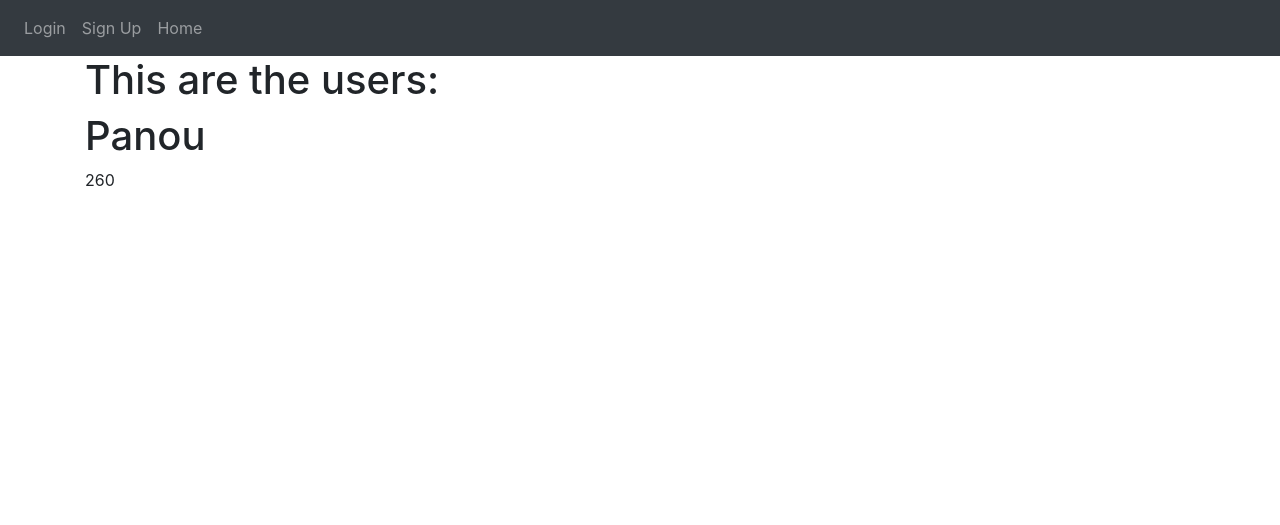
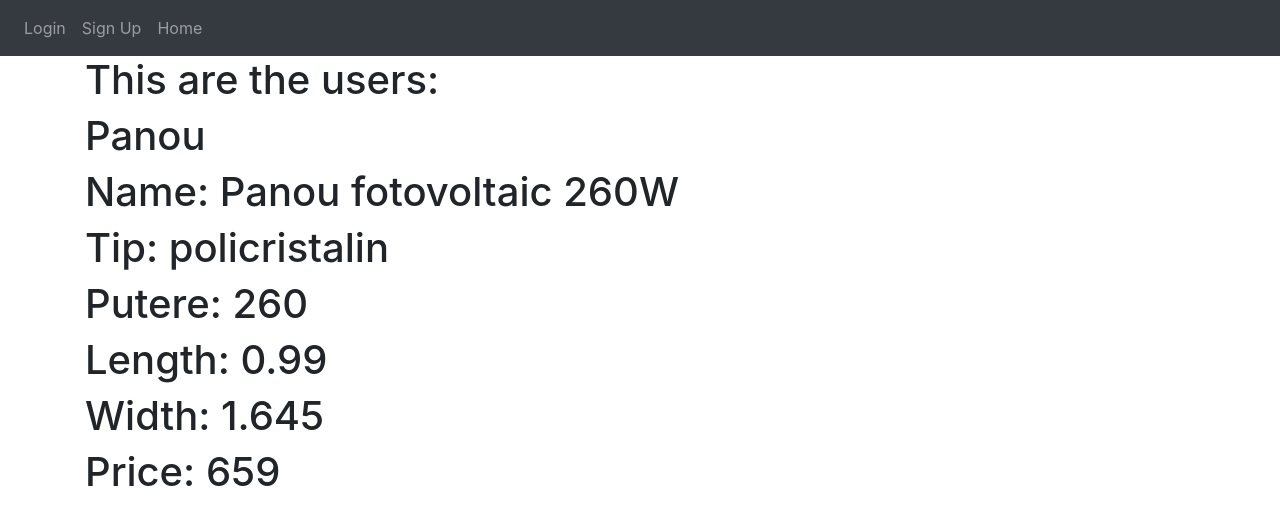
Before and after one commit to Lucky13forever/Amigos, a Flask app: page / in a window 1280 px wide. Shown: the top 525 px of the page. Run offline with Flask 2, Linux system fonts and the light colour scheme; some libraries are stand-ins or nearby versions.

Commit message:
Update home.html

```diff
--- a/AMIGOS/website/templates/home.html
+++ b/AMIGOS/website/templates/home.html
@@ -16,7 +16,14 @@
 
 {%  if i == 0 %}
 
-    {% print(panouri[i].power) %}
+   <h1>Name: {% print(panouri[i].name) %} </h1>
+   <h1>Tip: {% print(panouri[i].type) %} </h1>
+   <h1>Putere: {% print(panouri[i].power) %} </h1>
+   <h1>Length: {% print(panouri[i].length) %} </h1>
+   <h1>Width: {% print(panouri[i].width) %} </h1>
+   <h1>Price: {% print(panouri[i].price) %} </h1>
+   <!-- <h1>Name: {% print(panouri[i].power) %} </h1>  -->
+   <!-- <h1>Name: {% print(panouri[i].power) %} </h1>   -->
 
 {% endif %}
 
```
